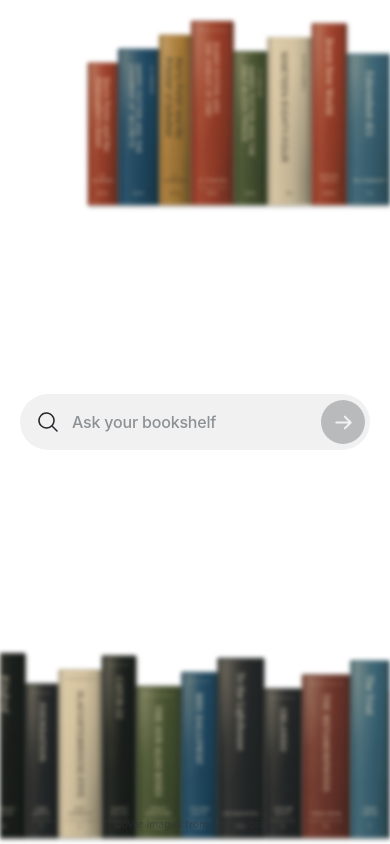
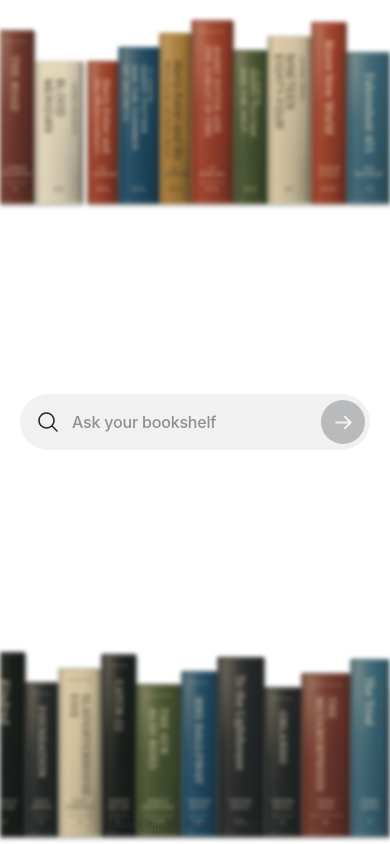
Before and after one commit to sunnynanavati/jev-bookshelf, a Next.js app: page / in a window 390 px wide. Built offline with nearby package versions, Linux system fonts and the light colour scheme.

Commit message:
fix(ui): close mobile shelf gaps and prevent clipped result details

```diff
--- a/app/globals.css
+++ b/app/globals.css
@@ -129,8 +129,8 @@ button {
   position: relative;
   isolation: isolate;
   flex: none;
-  width: var(--book-width);
-  height: var(--book-height);
+  width: calc(var(--book-width) * var(--spine-scale, 1));
+  height: calc(var(--book-height) * var(--spine-scale, 1));
   overflow: hidden;
   color: var(--book-ink);
   background-color: var(--book-color);
@@ -706,6 +706,7 @@ button {
 @media (max-width: 720px) {
   .experience {
     --shelf-result-offset: clamp(40px, 7dvh, 64px);
+    --spine-scale: 0.82;
   }
   .search-cluster {
     --result-search-offset: 190px;
@@ -713,15 +714,6 @@ button {
 
   .shelf-row {
     height: 25dvh;
-  }
-
-  .book-sequence {
-    transform: scale(0.82);
-    transform-origin: left bottom;
-  }
-
-  .shelf-row-bottom .book-sequence {
-    transform-origin: left bottom;
   }
 
   .search-form {
@@ -748,7 +740,8 @@ button {
     justify-content: flex-start;
     gap: 10px;
     overflow-x: auto;
-    padding: 22px max(24px, calc((100vw - 342px) / 2));
+    padding: 22px max(24px, calc((100vw - 342px) / 2)) 88px;
+    background: transparent;
     scroll-snap-type: x mandatory;
     scrollbar-width: none;
   }
@@ -760,6 +753,14 @@ button {
   .book-result {
     flex-basis: 128px;
     scroll-snap-align: center;
+  }
+
+  .book-cover {
+    box-shadow:
+      inset 5px 0 8px rgba(255, 255, 255, 0.12),
+      inset -4px 0 8px rgba(0, 0, 0, 0.16),
+      0 8px 16px rgba(29, 33, 35, 0.09),
+      0 2px 4px rgba(29, 33, 35, 0.06);
   }
 
   .dev-controls {
@@ -798,9 +799,8 @@ button {
     height: 30dvh;
   }
 
-  .book-sequence {
-    transform: scale(0.82);
-    transform-origin: left bottom;
+  .experience {
+    --spine-scale: 0.82;
   }
 
   .result-region {
```
